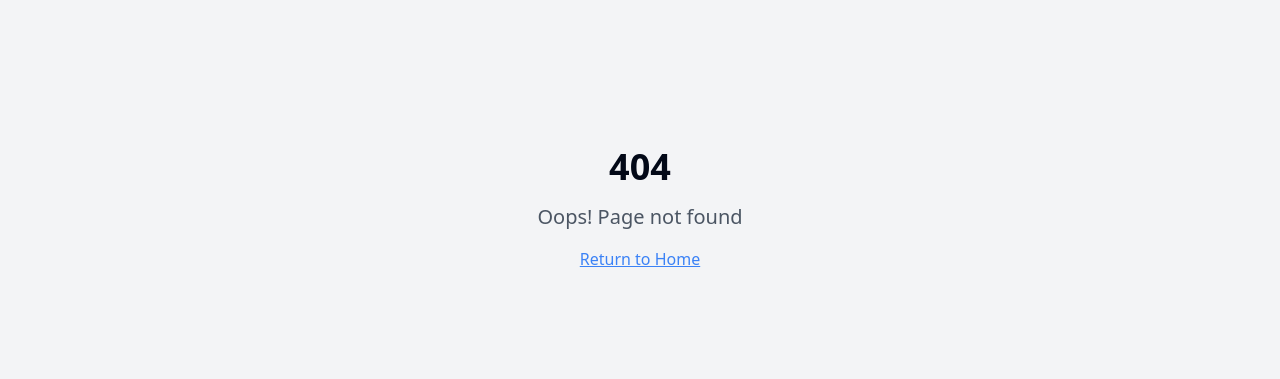
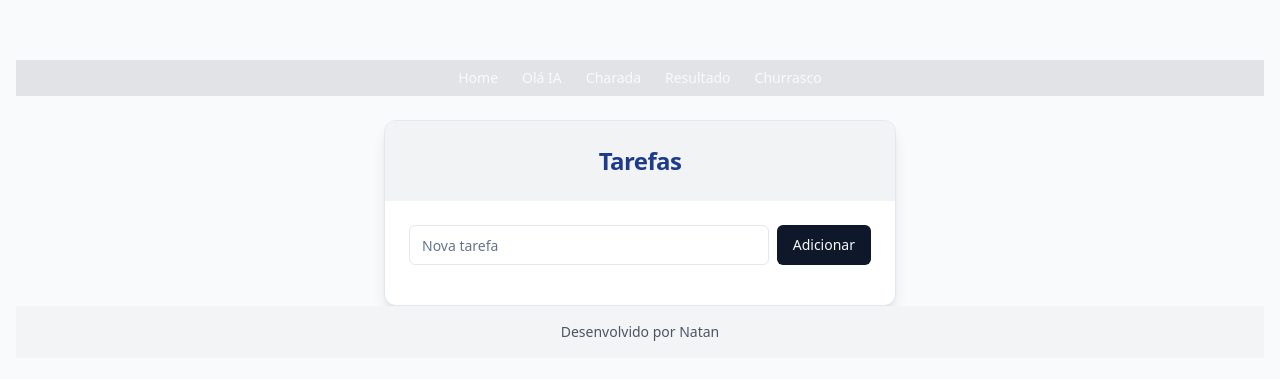
Before and after one commit to NatanXL19/lovex-template, a React (Vite) app: page /list in a window 1280 px wide. Before the commit this address had no page. Shown: the part 191-570 px from the top of the page. Built offline with nearby package versions, Linux system fonts and the light colour scheme.

Commit message:
[dyad] Renomeada página Result para ListPage e atualizada rota para /list - wrote 2 file(s), deleted 1 file(s) + extra files edited outside of Dyad

```diff
--- a/src/App.tsx
+++ b/src/App.tsx
@@ -8,7 +8,7 @@ import Index from "./pages/Index";
 import NotFound from "./pages/NotFound";
 import HelloIA from "./pages/HelloIA";
 import RiddlePage from "./pages/RiddlePage";
-import ResultPage from "./pages/ResultPage";
+import ListPage from "./pages/ListPage";
 import BBQIdeas from "./pages/BBQIdeas";
 
 const queryClient = new QueryClient();
@@ -24,7 +24,7 @@ const App = () => (
             <Route path="/" element={<Index />} />
             <Route path="/hello" element={<HelloIA />} />
             <Route path="/riddle" element={<RiddlePage />} />
-            <Route path="/result" element={<ResultPage />} />
+            <Route path="/list" element={<ListPage />} />
             <Route path="/bbq" element={<BBQIdeas />} />
             {/* ADD ALL CUSTOM ROUTES ABOVE THE CATCH-ALL "*" ROUTE */}
             <Route path="*" element={<NotFound />} />
```
Also changed, not shown: src/pages/ListPage.tsx (renamed from src/pages/ResultPage.tsx, +7 -5 lines), .dyad/screenshot/addd3d56332677aee6cc086bc592e315113410f6.png (added).
